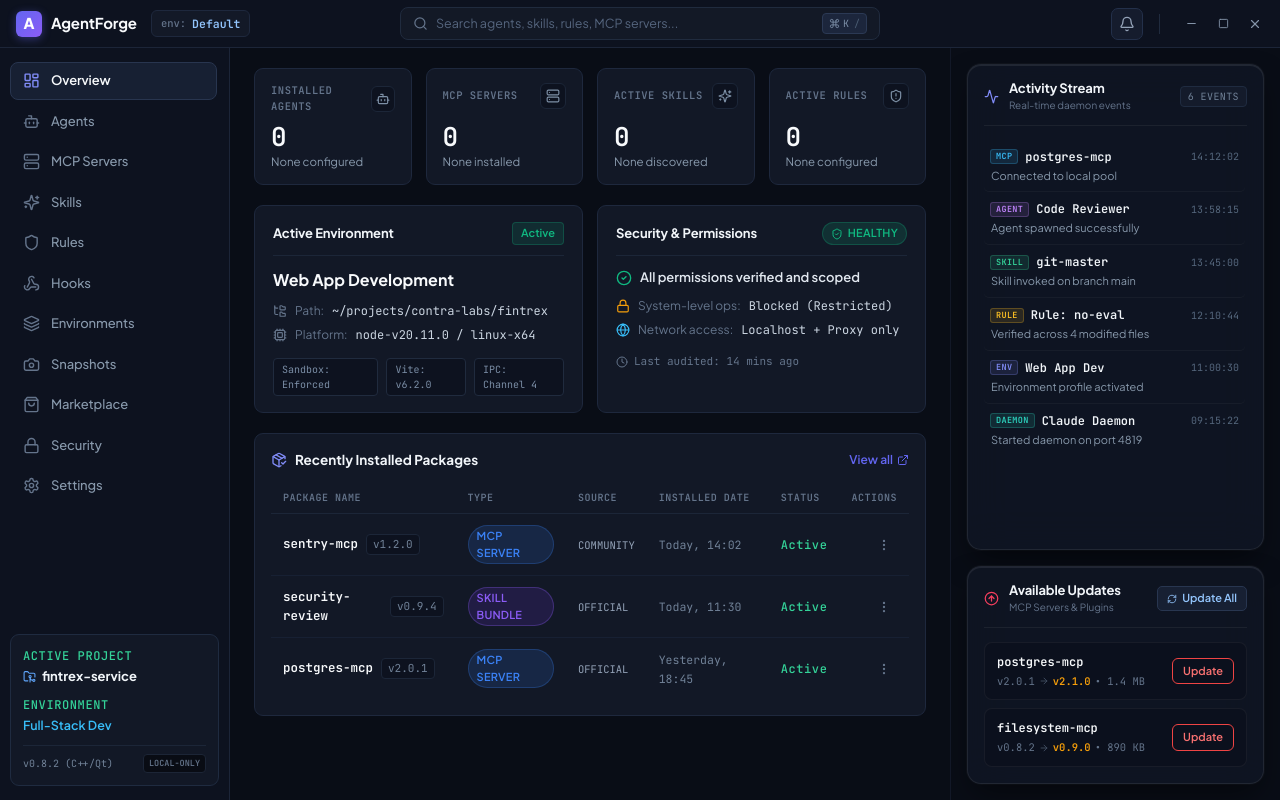
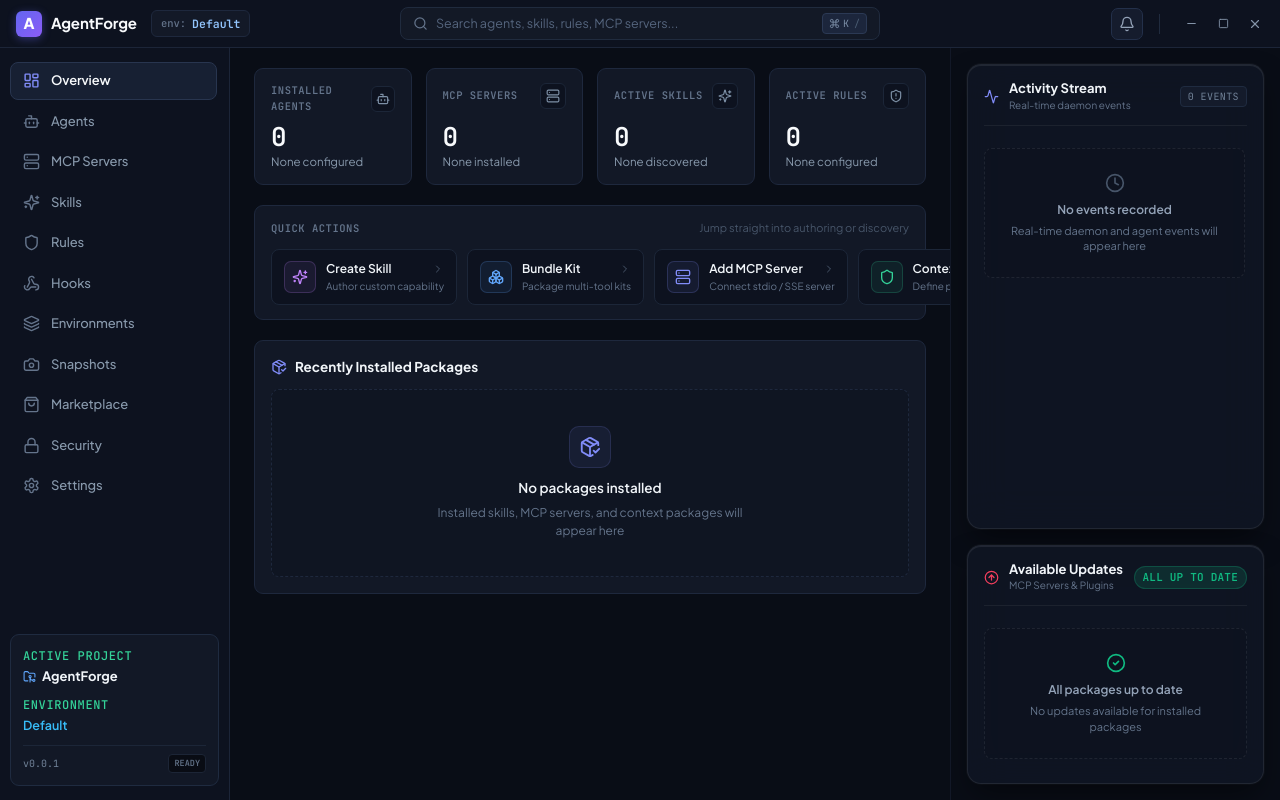
Before and after one commit to Yasinnet0/AgentForge, a React (Vite) app: page / in a window 1280 px wide. Built offline with nearby package versions, Linux system fonts and the light colour scheme.

Commit message:
replace test cards with clean empty states and add quick actions launchpad

```diff
--- a/src/App.tsx
+++ b/src/App.tsx
@@ -2,7 +2,7 @@ import React, { useState } from 'react';
 import { TopBar } from './components/TopBar';
 import { Sidebar, NavTab } from './components/Sidebar';
 import { StatCards } from './components/StatCards';
-import { EnvironmentSecurityCards } from './components/EnvironmentSecurityCards';
+import { QuickActionsBar } from './components/QuickActionsBar';
 import { RecentlyInstalledPackages } from './components/RecentlyInstalledPackages';
 import { RightPanel } from './components/RightPanel';
 import {
@@ -35,8 +35,8 @@ export const App: React.FC = () => {
                 {/* 4 Metric Cards */}
                 <StatCards />
 
-                {/* Environment & Security Cards */}
-                <EnvironmentSecurityCards />
+                {/* Quick Actions Launchpad */}
+                <QuickActionsBar onNavigate={setActiveTab} />
 
                 {/* Installed Packages Table */}
                 <RecentlyInstalledPackages />
--- a/src/components/EnvironmentSecurityCards.tsx
+++ b/src/components/EnvironmentSecurityCards.tsx
@@ -24,26 +24,26 @@ export const EnvironmentSecurityCards: React.FC = () => {
         </div>
 
         <div className="info-card-body">
-          <div className="env-primary-name">Web App Development</div>
+          <div className="env-primary-name">Default Environment</div>
 
           <div className="env-meta-rows">
             <div className="meta-row">
               <FolderTree size={14} className="meta-icon" />
               <span className="meta-label">Path:</span>
-              <span className="meta-value font-mono">~/projects/contra-labs/fintrex</span>
+              <span className="meta-value font-mono">AgentForge/</span>
             </div>
 
             <div className="meta-row">
               <Cpu size={14} className="meta-icon" />
               <span className="meta-label">Platform:</span>
-              <span className="meta-value font-mono">node-v20.11.0 / linux-x64</span>
+              <span className="meta-value font-mono">Electron v34 / Node v22</span>
             </div>
           </div>
 
           <div className="card-footer-tags">
             <span className="info-pill font-mono">Sandbox: Enforced</span>
             <span className="info-pill font-mono">Vite: v6.2.0</span>
-            <span className="info-pill font-mono">IPC: Channel 4</span>
+            <span className="info-pill font-mono">IPC: Ready</span>
           </div>
         </div>
       </div>
@@ -82,7 +82,7 @@ export const EnvironmentSecurityCards: React.FC = () => {
 
           <div className="card-footer-audit">
             <Clock size={12} className="audit-icon" />
-            <span className="audit-text font-mono">Last audited: 14 mins ago</span>
+            <span className="audit-text font-mono">Security Status: Active</span>
           </div>
         </div>
       </div>
--- /dev/null
+++ b/src/components/QuickActionsBar.tsx
@@ -0,0 +1,219 @@
+import React from 'react';
+import { Sparkles, Boxes, Server, Shield, Compass, ChevronRight } from 'lucide-react';
+import { NavTab } from './Sidebar';
+
+interface QuickActionsBarProps {
+  onNavigate: (tab: NavTab) => void;
+}
+
+export const QuickActionsBar: React.FC<QuickActionsBarProps> = ({ onNavigate }) => {
+  const actions = [
+    {
+      id: 'create-skill',
+      title: 'Create Skill',
+      description: 'Author custom capability',
+      icon: Sparkles,
+      iconColor: '#c084fc',
+      bgColor: 'rgba(192, 132, 252, 0.08)',
+      borderColor: 'rgba(192, 132, 252, 0.2)',
+      tab: 'skills' as NavTab,
+    },
+    {
+      id: 'bundle-kit',
+      title: 'Bundle Kit',
+      description: 'Package multi-tool kits',
+      icon: Boxes,
+      iconColor: '#60a5fa',
+      bgColor: 'rgba(96, 165, 250, 0.08)',
+      borderColor: 'rgba(96, 165, 250, 0.2)',
+      tab: 'skills' as NavTab,
+    },
+    {
+      id: 'add-mcp',
+      title: 'Add MCP Server',
+      description: 'Connect stdio / SSE server',
+      icon: Server,
+      iconColor: '#818cf8',
+      bgColor: 'rgba(129, 140, 248, 0.08)',
+      borderColor: 'rgba(129, 140, 248, 0.2)',
+      tab: 'mcp' as NavTab,
+    },
+    {
+      id: 'add-rule',
+      title: 'Context Rule',
+      description: 'Define prompt boundaries',
+      icon: Shield,
+      iconColor: '#34d399',
+      bgColor: 'rgba(52, 211, 153, 0.08)',
+      borderColor: 'rgba(52, 211, 153, 0.2)',
+      tab: 'rules' as NavTab,
+    },
+    {
+      id: 'marketplace',
+      title: 'Marketplace',
+      description: 'Search & download tools',
+      icon: Compass,
+      iconColor: '#f59e0b',
+      bgColor: 'rgba(245, 158, 11, 0.08)',
+      borderColor: 'rgba(245, 158, 11, 0.2)',
+      tab: 'marketplace' as NavTab,
+    },
+  ];
+
+  return (
+    <div className="quick-actions-container">
+      <div className="quick-actions-header">
+        <span className="quick-actions-title">QUICK ACTIONS</span>
+        <span className="quick-actions-hint">Jump straight into authoring or discovery</span>
+      </div>
+
+      <div className="quick-actions-grid">
+        {actions.map((act) => {
+          const Icon = act.icon;
+          return (
+            <button
+              key={act.id}
+              className="quick-action-card"
+              onClick={() => onNavigate(act.tab)}
+              title={`Go to ${act.title}`}
+            >
+              <div
+                className="action-icon-wrap"
+                style={{
+                  color: act.iconColor,
+                  background: act.bgColor,
+                  borderColor: act.borderColor,
+                }}
+              >
+                <Icon size={16} />
+              </div>
+
+              <div className="action-text-group">
+                <div className="action-title-row">
+                  <span className="action-title">{act.title}</span>
+                  <ChevronRight size={12} className="action-arrow" />
+                </div>
+                <span className="action-desc">{act.description}</span>
+              </div>
+            </button>
+          );
+        })}
+      </div>
+
+      <style>{`
+        .quick-actions-container {
+          background: #121826;
+          border: 1px solid #1e283d;
+          border-radius: 9px;
+          padding: 14px 16px;
+          margin-bottom: 20px;
+        }
+
+        .quick-actions-header {
+          display: flex;
+          align-items: center;
+          justify-content: space-between;
+          margin-bottom: 12px;
+        }
+
+        .quick-actions-title {
+          font-size: 10.5px;
+          font-weight: 700;
+          letter-spacing: 0.05em;
+          color: #64748b;
+          font-family: var(--font-mono);
+        }
+
+        .quick-actions-hint {
+          font-size: 11px;
+          color: #475569;
+        }
+
+        .quick-actions-grid {
+          display: grid;
+          grid-template-columns: repeat(5, 1fr);
+          gap: 10px;
+        }
+
+        .quick-action-card {
+          background: #0d121f;
+          border: 1px solid #1c2638;
+          border-radius: 8px;
+          padding: 10px 12px;
+          display: flex;
+          align-items: center;
+          gap: 10px;
+          text-align: left;
+          cursor: pointer;
+          transition: all 0.15s cubic-bezier(0.16, 1, 0.3, 1);
+        }
+
+        .quick-action-card:hover {
+          background: #151e30;
+          border-color: #2b3a56;
+          transform: translateY(-1px);
+        }
+
+        .quick-action-card:hover .action-arrow {
+          transform: translateX(2px);
+          color: #cbd5e1;
+        }
+
+        .action-icon-wrap {
+          width: 32px;
+          height: 32px;
+          border-radius: 7px;
+          border: 1px solid transparent;
+          display: flex;
+          align-items: center;
+          justify-content: center;
+          flex-shrink: 0;
+        }
+
+        .action-text-group {
+          display: flex;
+          flex-direction: column;
+          min-width: 0;
+          flex: 1;
+        }
+
+        .action-title-row {
+          display: flex;
+          align-items: center;
+          justify-content: space-between;
+          gap: 4px;
+        }
+
+        .action-title {
+          font-size: 12px;
+          font-weight: 600;
+          color: #f1f5f9;
+          white-space: nowrap;
+          overflow: hidden;
+          text-overflow: ellipsis;
+        }
+
+        .action-arrow {
+          color: #475569;
+          flex-shrink: 0;
+          transition: all 0.15s ease;
+        }
+
+        .action-desc {
+          font-size: 10px;
+          color: #64748b;
+          white-space: nowrap;
+          overflow: hidden;
+          text-overflow: ellipsis;
+          margin-top: 1px;
+        }
+
+        @media (max-width: 1200px) {
+          .quick-actions-grid {
+            grid-template-columns: repeat(3, 1fr);
+          }
+        }
+      `}</style>
+    </div>
+  );
+};
--- a/src/components/RecentlyInstalledPackages.tsx
+++ b/src/components/RecentlyInstalledPackages.tsx
@@ -12,35 +12,7 @@ interface InstalledPackage {
 }
 
 export const RecentlyInstalledPackages: React.FC = () => {
-  const packages: InstalledPackage[] = [
-    {
-      id: 'sentry-mcp',
-      name: 'sentry-mcp',
-      version: 'v1.2.0',
-      type: 'MCP SERVER',
-      source: 'COMMUNITY',
-      installedDate: 'Today, 14:02',
-      status: 'Active',
-    },
-    {
-      id: 'security-review',
-      name: 'security-review',
-      version: 'v0.9.4',
-      type: 'SKILL BUNDLE',
-      source: 'OFFICIAL',
-      installedDate: 'Today, 11:30',
-      status: 'Active',
-    },
-    {
-      id: 'postgres-mcp',
-      name: 'postgres-mcp',
-      version: 'v2.0.1',
-      type: 'MCP SERVER',
-      source: 'OFFICIAL',
-      installedDate: 'Yesterday, 18:45',
-      status: 'Active',
-    },
-  ];
+  const packages: InstalledPackage[] = [];
 
   return (
     <div className="packages-container">
@@ -49,12 +21,15 @@ export const RecentlyInstalledPackages: React.FC = () => {
           <PackageCheck size={16} className="title-icon" />
           <span className="packages-title">Recently Installed Packages</span>
         </div>
+        {packages.length > 0 && (
           <button className="view-all-btn">
             <span>View all</span>
             <ExternalLink size={12} />
           </button>
+        )}
       </div>
 
+      {packages.length > 0 ? (
         <div className="packages-table-wrapper">
           <table className="packages-table">
             <thead>
@@ -102,6 +77,15 @@ export const RecentlyInstalledPackages: React.FC = () => {
             </tbody>
           </table>
         </div>
+      ) : (
+        <div className="packages-empty-state">
+          <div className="empty-pkg-icon-wrap">
+            <PackageCheck size={22} />
+          </div>
+          <div className="empty-pkg-title">No packages installed</div>
+          <div className="empty-pkg-desc">Installed skills, MCP servers, and context packages will appear here</div>
+        </div>
+      )}
 
       <style>{`
         .packages-container {
@@ -252,6 +236,44 @@ export const RecentlyInstalledPackages: React.FC = () => {
           background: #1c263c;
           color: #f1f5f9;
         }
+
+        .packages-empty-state {
+          display: flex;
+          flex-direction: column;
+          align-items: center;
+          justify-content: center;
+          padding: 36px 20px;
+          border: 1px dashed #1e283d;
+          border-radius: 8px;
+          background: rgba(13, 18, 31, 0.5);
+          text-align: center;
+          gap: 6px;
+        }
+
+        .empty-pkg-icon-wrap {
+          width: 42px;
+          height: 42px;
+          border-radius: 10px;
+          background: rgba(129, 140, 248, 0.08);
+          border: 1px solid rgba(129, 140, 248, 0.15);
+          display: flex;
+          align-items: center;
+          justify-content: center;
+          color: #818cf8;
+          margin-bottom: 4px;
+        }
+
+        .empty-pkg-title {
+          font-size: 13.5px;
+          font-weight: 600;
+          color: #f1f5f9;
+        }
+
+        .empty-pkg-desc {
+          font-size: 12px;
+          color: #64748b;
+          max-width: 320px;
+        }
       `}</style>
     </div>
   );
--- a/src/components/RightPanel.tsx
+++ b/src/components/RightPanel.tsx
@@ -4,7 +4,9 @@ import {
   ArrowUpCircle,
   Check,
   RefreshCw,
-  ArrowRight
+  ArrowRight,
+  Clock,
+  CheckCircle2
 } from 'lucide-react';
 
 interface ActivityItem {
@@ -25,69 +27,8 @@ interface UpdateItem {
 }
 
 export const RightPanel: React.FC = () => {
-  const activities: ActivityItem[] = [
-    {
-      id: '1',
-      time: '14:12:02',
-      title: 'postgres-mcp',
-      description: 'Connected to local pool',
-      type: 'MCP',
-    },
-    {
-      id: '2',
-      time: '13:58:15',
-      title: 'Code Reviewer',
-      description: 'Agent spawned successfully',
-      type: 'AGENT',
-    },
-    {
-      id: '3',
-      time: '13:45:00',
-      title: 'git-master',
-      description: 'Skill invoked on branch main',
-      type: 'SKILL',
-    },
-    {
-      id: '4',
-      time: '12:10:44',
-      title: 'Rule: no-eval',
-      description: 'Verified across 4 modified files',
-      type: 'RULE',
-    },
-    {
-      id: '5',
-      time: '11:00:30',
-      title: 'Web App Dev',
-      description: 'Environment profile activated',
-      type: 'ENV',
-    },
-    {
-      id: '6',
-      time: '09:15:22',
-      title: 'Claude Daemon',
-      description: 'Started daemon on port 4819',
-      type: 'DAEMON',
-    },
-  ];
-
-  const [updates, setUpdates] = useState<UpdateItem[]>([
-    {
-      id: 'postgres',
-      name: 'postgres-mcp',
-      currentVersion: 'v2.0.1',
-      newVersion: 'v2.1.0',
-      size: '1.4 MB',
-      status: 'pending',
-    },
-    {
-      id: 'filesystem',
-      name: 'filesystem-mcp',
-      currentVersion: 'v0.8.2',
-      newVersion: 'v0.9.0',
-      size: '890 KB',
-      status: 'pending',
-    },
-  ]);
+  const activities: ActivityItem[] = [];
+  const [updates, setUpdates] = useState<UpdateItem[]>([]);
 
   const handleUpdate = (id: string) => {
     setUpdates((prev) =>
@@ -132,7 +73,8 @@ export const RightPanel: React.FC = () => {
         </div>
 
         <div className="activity-stream">
-          {activities.map((item) => (
+          {activities.length > 0 ? (
+            activities.map((item) => (
               <div key={item.id} className="stream-row">
                 <div className="stream-header-line">
                   <div className="stream-source-title">
@@ -145,7 +87,14 @@ export const RightPanel: React.FC = () => {
                 </div>
                 <div className="stream-desc">{item.description}</div>
               </div>
-          ))}
+            ))
+          ) : (
+            <div className="empty-panel-box">
+              <Clock size={20} className="empty-panel-icon" />
+              <div className="empty-panel-title">No events recorded</div>
+              <div className="empty-panel-desc">Real-time daemon and agent events will appear here</div>
+            </div>
+          )}
         </div>
       </div>
 
@@ -171,13 +120,14 @@ export const RightPanel: React.FC = () => {
                 <span>Update All</span>
               </button>
             ) : (
-              <span className="badge badge-green font-mono">ALL CURRENT</span>
+              <span className="badge badge-green font-mono">ALL UP TO DATE</span>
             )}
           </div>
         </div>
 
         <div className="updates-list">
-          {updates.map((item) => (
+          {updates.length > 0 ? (
+            updates.map((item) => (
               <div key={item.id} className="update-card">
                 <div className="update-info">
                   <div className="update-name font-mono">{item.name}</div>
@@ -209,7 +159,14 @@ export const RightPanel: React.FC = () => {
                   )}
                 </button>
               </div>
-          ))}
+            ))
+          ) : (
+            <div className="empty-panel-box">
+              <CheckCircle2 size={20} className="empty-panel-icon text-emerald" />
+              <div className="empty-panel-title">All packages up to date</div>
+              <div className="empty-panel-desc">No updates available for installed packages</div>
+            </div>
+          )}
         </div>
       </div>
 
@@ -546,6 +503,42 @@ export const RightPanel: React.FC = () => {
         .spin-icon {
           animation: spin 1s linear infinite;
         }
+
+        .empty-panel-box {
+          display: flex;
+          flex-direction: column;
+          align-items: center;
+          justify-content: center;
+          text-align: center;
+          padding: 24px 14px;
+          border: 1px dashed rgba(255, 255, 255, 0.08);
+          border-radius: 8px;
+          background: rgba(13, 18, 31, 0.35);
+          gap: 4px;
+          margin: 8px 0;
+        }
+
+        .empty-panel-icon {
+          color: #475569;
+          margin-bottom: 4px;
+        }
+
+        .empty-panel-icon.text-emerald {
+          color: #10b981;
+        }
+
+        .empty-panel-title {
+          font-size: 12px;
+          font-weight: 600;
+          color: #94a3b8;
+        }
+
+        .empty-panel-desc {
+          font-size: 11px;
+          color: #64748b;
+          line-height: 1.4;
+          max-width: 220px;
+        }
       `}</style>
     </aside>
   );
--- a/src/components/Sidebar.tsx
+++ b/src/components/Sidebar.tsx
@@ -88,18 +88,18 @@ export const Sidebar: React.FC<SidebarProps> = ({ activeTab, onTabChange }) => {
             <div className="status-label">ACTIVE PROJECT</div>
             <div className="project-name">
               <FolderGit2 size={13} className="project-icon" />
-              <span>fintrex-service</span>
+              <span>AgentForge</span>
             </div>
           </div>
 
           <div className="status-row">
             <div className="status-label">ENVIRONMENT</div>
-            <div className="env-status-name">Full-Stack Dev</div>
+            <div className="env-status-name">Default</div>
           </div>
 
           <div className="project-card-footer">
-            <span className="version-tag font-mono">v0.8.2 (C++/Qt)</span>
-            <span className="local-only-badge font-mono">LOCAL-ONLY</span>
+            <span className="version-tag font-mono">v0.0.1</span>
+            <span className="local-only-badge font-mono">READY</span>
           </div>
         </div>
       </div>
```
Lines whose indentation alone changed are shown as unchanged.
